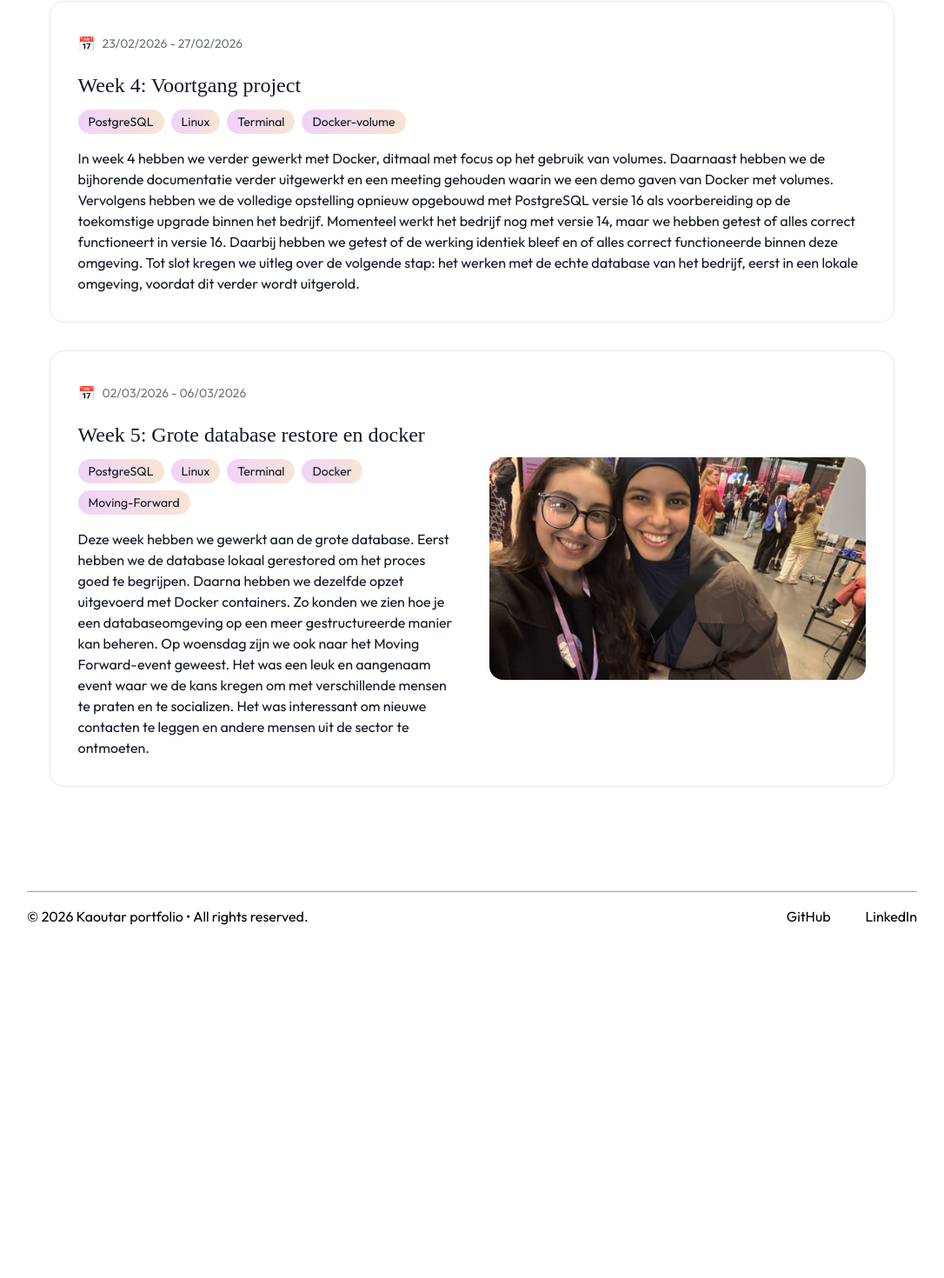
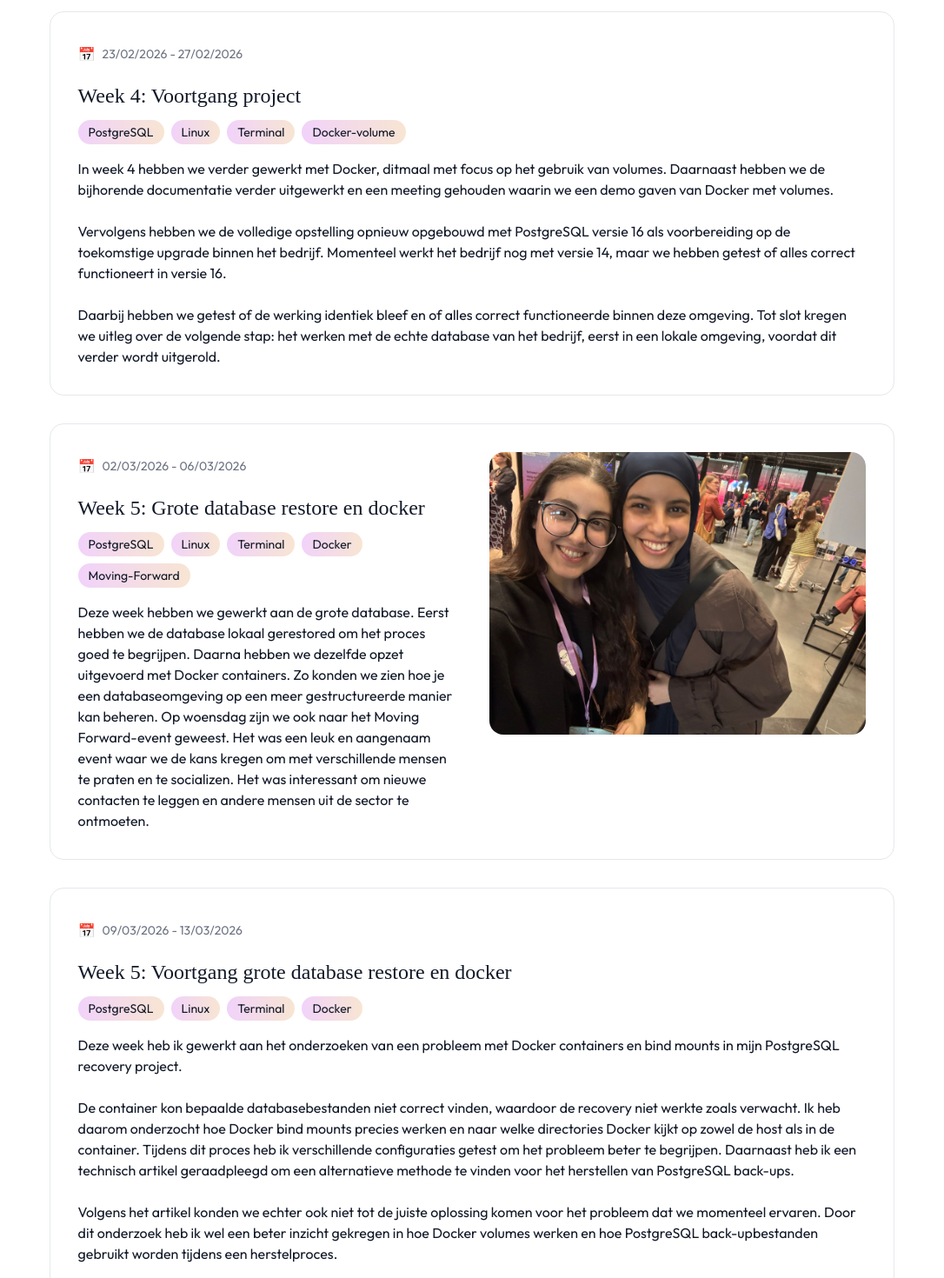
Before and after one commit to KZZ7777/Portfolio-Kaoutar, a React (Vite) app: page /myblog in a window 1280 px wide. Shown: the part 1147-2617 px from the top of the page at 87% size, without its empty margins (97-1183 px from the left). Before the commit the page ends 2229 px from the top, so only its background shows below. Built offline with nearby package versions, Linux system fonts and the light colour scheme; a web font is replaced by a local one.

Commit message:
blog week 5 toegevoegd

```diff
--- a/src/components/MyBlog.jsx
+++ b/src/components/MyBlog.jsx
@@ -87,7 +87,7 @@ export default function MyBlog() {
                     rounded-2xl p-8
                     transition-all duration-500
                     hover:-translate-y-1
-                    grid gap-10 items-center
+                    grid gap-10 items-start
                     ${blog.image ? "md:grid-cols-2" : "md:grid-cols-1"}`}
       >
         {/* TEXT */}
@@ -117,18 +117,18 @@ export default function MyBlog() {
             ))}
           </div>
 
-          <p className="leading-6">
+          <p className="leading-6 whitespace-pre-line ">
             {blog.description}
           </p>
         </div>
 
         {/* IMAGE (only if exists) */}
         {blog.image && (
-          <div className="overflow-hidden rounded-2xl">
+          <div className="overflow-hidden rounded-2xl h-full">
             <img
               src={blog.image}
               alt={blog.title}
-              className="w-full h-64 object-cover object-[center_22%] transition-transform duration-500 hover:scale-105"
+              className=" w-full max-h-[420px] object-cover rounded-2xl transition-transform duration-500 hover:scale-105"
             />
           </div>
         )}
--- a/src/data/blogs.js
+++ b/src/data/blogs.js
@@ -20,7 +20,7 @@ export const blogs = [
         date: '23/02/2026 - 27/02/2026',
         title: 'Week 4: Voortgang project',
         category: ['PostgreSQL', 'Linux', 'Terminal','Docker-volume'] ,
-        description: ' In week 4 hebben we verder gewerkt met Docker, ditmaal met focus op het gebruik van volumes. Daarnaast hebben we de bijhorende documentatie verder uitgewerkt en een meeting gehouden waarin we een demo gaven van Docker met volumes. Vervolgens hebben we de volledige opstelling opnieuw opgebouwd met PostgreSQL versie 16 als voorbereiding op de toekomstige upgrade binnen het bedrijf. Momenteel werkt het bedrijf nog met versie 14, maar we hebben getest of alles correct functioneert in versie 16. Daarbij hebben we getest of de werking identiek bleef en of alles correct functioneerde binnen deze omgeving. Tot slot kregen we uitleg over de volgende stap: het werken met de echte database van het bedrijf, eerst in een lokale omgeving, voordat dit verder wordt uitgerold.',
+        description: ' In week 4 hebben we verder gewerkt met Docker, ditmaal met focus op het gebruik van volumes. Daarnaast hebben we de bijhorende documentatie verder uitgewerkt en een meeting gehouden waarin we een demo gaven van Docker met volumes.\n\n Vervolgens hebben we de volledige opstelling opnieuw opgebouwd met PostgreSQL versie 16 als voorbereiding op de toekomstige upgrade binnen het bedrijf. Momenteel werkt het bedrijf nog met versie 14, maar we hebben getest of alles correct functioneert in versie 16.\n\n Daarbij hebben we getest of de werking identiek bleef en of alles correct functioneerde binnen deze omgeving. Tot slot kregen we uitleg over de volgende stap: het werken met de echte database van het bedrijf, eerst in een lokale omgeving, voordat dit verder wordt uitgerold.',
         image: ''
 
     },
@@ -32,5 +32,13 @@ export const blogs = [
         description: 'Deze week hebben we gewerkt aan de grote database. Eerst hebben we de database lokaal gerestored om het proces goed te begrijpen. Daarna hebben we dezelfde opzet uitgevoerd met Docker containers. Zo konden we zien hoe je een databaseomgeving op een meer gestructureerde manier kan beheren. Op woensdag zijn we ook naar het Moving Forward-event geweest. Het was een leuk en aangenaam event waar we de kans kregen om met verschillende mensen te praten en te socializen. Het was interessant om nieuwe contacten te leggen en andere mensen uit de sector te ontmoeten.',
         image: './assets/moving_forward_event.png'
 
+    },
+    {
+        id:5,
+        date: '09/03/2026 - 13/03/2026',
+        title: 'Week 5: Voortgang grote database restore en docker',
+        category: ['PostgreSQL', 'Linux', 'Terminal','Docker'] ,
+        description: ' Deze week heb ik gewerkt aan het onderzoeken van een probleem met Docker containers en bind mounts in mijn PostgreSQL recovery project. \n\nDe container kon bepaalde databasebestanden niet correct vinden, waardoor de recovery niet werkte zoals verwacht. Ik heb daarom onderzocht hoe Docker bind mounts precies werken en naar welke directories Docker kijkt op zowel de host als in de container. Tijdens dit proces heb ik verschillende configuraties getest om het probleem beter te begrijpen. Daarnaast heb ik een technisch artikel geraadpleegd om een alternatieve methode te vinden voor het herstellen van PostgreSQL back-ups. \n \nVolgens het artikel konden we echter ook niet tot de juiste oplossing komen voor het probleem dat we momenteel ervaren. Door dit onderzoek heb ik wel een beter inzicht gekregen in hoe Docker volumes werken en hoe PostgreSQL back-upbestanden gebruikt worden tijdens een herstelproces.',
+       // image: './assets/pc_bureau.png'
     }
 ];
```
Also changed, not shown: public/assets/pc_bureau.png (added).
